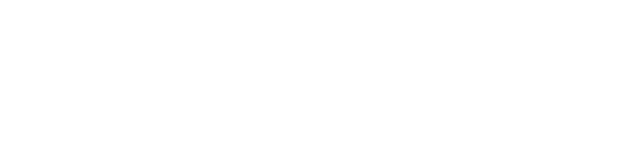
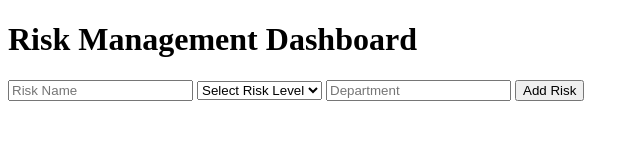
Before and after one commit to DinaBelafqih/CodingChallenge15, a plain HTML site: page index.html in a window 1280 px wide. Shown: the whole page, without its empty margins (0-640 px from the left). Drawn offline with Linux system fonts and the light colour scheme.

Commit message:
Task 1 - Base Structure Setup

```diff
--- a/index.html
+++ b/index.html
@@ -4,3 +4,19 @@
   <meta charset="UTF-8" />
   <meta name="viewport" content="width=device-width, initial-scale=1.0" />
   <title>Risk Management Dashboard</title>
+
+</head>
+<body>
+  <h1>Risk Management Dashboard</h1>
+
+  <form id="riskForm">
+    <input type="text" id="riskName" placeholder="Risk Name" required />
+    <select id="riskLevel" required>
+      <option value="">Select Risk Level</option>
+      <option value="Low">Low</option>
+      <option value="Medium">Medium</option>
+      <option value="High">High</option>
+    </select>
+    <input type="text" id="department" placeholder="Department" required />
+    <button type="submit">Add Risk</button>
+  </form>
```
